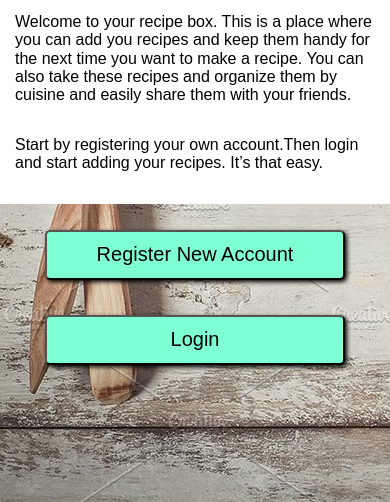
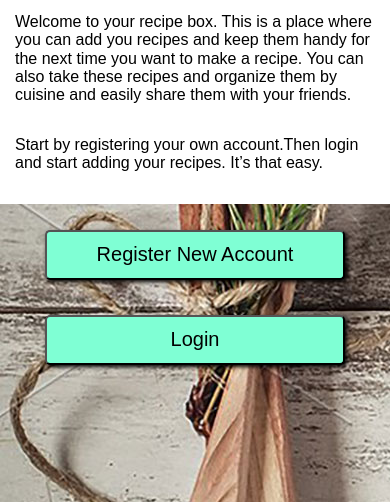
Before and after one commit to jtribulato/RecipeBoxApp, a website: page public/index.html in a window 390 px wide. Shown: the part 342-844 px from the top of the page. Drawn offline with nearby package versions, Linux system fonts and the light colour scheme.

Commit message:
added another image

```diff
--- a/public/styles.css
+++ b/public/styles.css
@@ -6,7 +6,7 @@
     /* font-family: Verdana, Geneva, Tahoma, sans-serif; */
     font-family: 'Montserrat:500', sans-serif;
     /* background-image: url("images/backgrounds/cutlery-on-vintage-wooden-background-preview-.jpg"); */
-    //background-image: url("images/backgrounds/fork-on_wooden-background_2000x1256.jpg");
+
 
   }
   .container {
@@ -48,7 +48,7 @@
 
 /* Set the background color of body to tan */
 body {
-  //background-color: tan;
+  background-image: url("images/backgrounds/fork-on_wooden-background_2000x1256.jpg");
 }
 
 /* On screens that are 992px or less, set the background color to blue */
@@ -61,6 +61,6 @@ body {
 /* On screens that are 600px or less, set the background color to olive */
 @media screen and (max-width: 600px) {
   body {
-    background-image: url("images/backgrounds/landing-background-375x812.jpg")
+    background-image: url("images/backgrounds/cutlery-on-vintage-wooden-background_600x776.jpg")
   }
 }
```
Also changed, not shown: public/images/backgrounds/cutlery-on-vintage-wooden-background_600x776.jpg (added).
